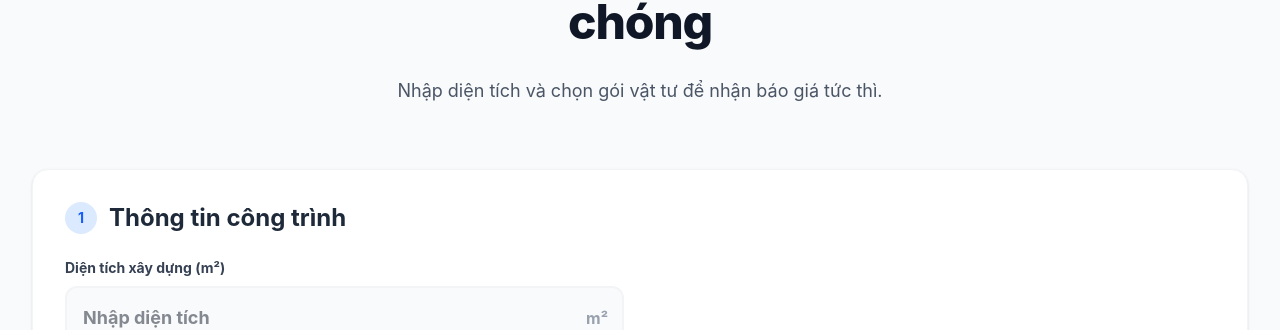
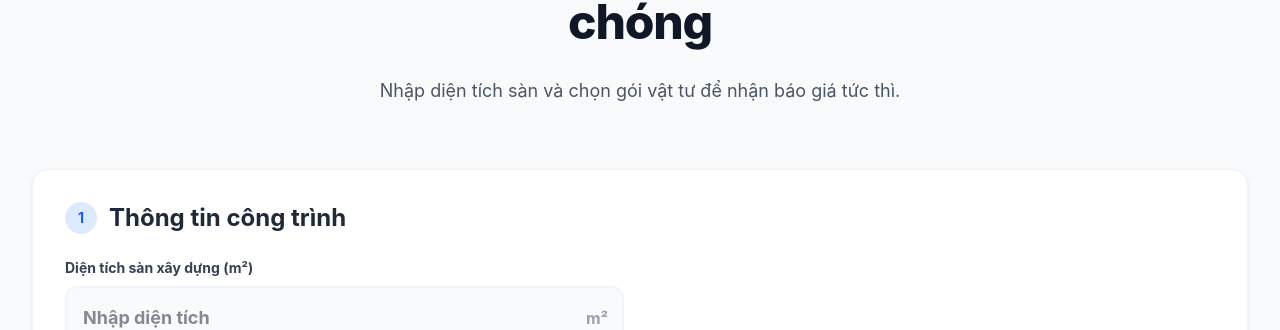
Before and after one commit to 47kiemtien-pixel/vithacons-quote, a React app in the folder frontend/: page / in a window 1280 px wide. Shown: the part 196-526 px from the top of the page. Built offline with nearby package versions, Linux system fonts and the light colour scheme; no server answers; the HTML template or start-up script is replaced by a standard one.

Commit message:
UI: Refine terminology from 'Diện tích xây dựng' to 'Diện tích sàn xây dựng' for better accuracy

```diff
--- a/frontend/src/App.jsx
+++ b/frontend/src/App.jsx
@@ -111,7 +111,7 @@ function App() {
       <main className="max-w-7xl mx-auto px-4 sm:px-6 lg:px-8 pt-8 sm:pt-12">
         <div className="text-center max-w-3xl mx-auto mb-10 sm:mb-16">
           <h2 className="text-3xl sm:text-5xl font-extrabold text-gray-900 mb-4 sm:mb-6 tracking-tight leading-tight">Dự toán chi phí xây dựng nhanh chóng</h2>
-          <p className="text-base sm:text-lg text-gray-600 leading-relaxed px-4">Nhập diện tích và chọn gói vật tư để nhận báo giá tức thì.</p>
+          <p className="text-base sm:text-lg text-gray-600 leading-relaxed px-4">Nhập diện tích sàn và chọn gói vật tư để nhận báo giá tức thì.</p>
         </div>
 
         <form onSubmit={handleCalculate} className="space-y-10 sm:space-y-12">
@@ -130,8 +130,8 @@ function App() {
             </h3>
             <div className="grid grid-cols-1 sm:grid-cols-2 gap-6 sm:gap-8">
               <div>
-                <label className="block text-sm font-bold text-gray-700 mb-2">Diện tích xây dựng (m²)</label>
-                <div className="relative flex items-center">
+                <label className="block text-sm font-bold text-gray-700 mb-2">Diện tích sàn xây dựng (m²)</label>
+                <div className="relative">
                   <input
                     type="number"
                     inputMode="numeric"
@@ -141,9 +141,9 @@ function App() {
                       if (fieldErrors.area) setFieldErrors(prev => ({ ...prev, area: null }));
                     }}
                     placeholder="Nhập diện tích"
-                    className={`w-full pl-4 pr-16 py-4 rounded-xl border-2 outline-none transition-all text-lg font-bold ${fieldErrors.area ? 'border-red-400 bg-red-50 focus:border-red-500' : 'border-gray-100 bg-gray-50 focus:bg-white focus:border-blue-500'}`}
+                    className={`w-full pl-4 pr-12 py-4 rounded-xl border-2 outline-none transition-all text-lg font-bold ${fieldErrors.area ? 'border-red-400 bg-red-50 focus:border-red-500' : 'border-gray-100 bg-gray-50 focus:bg-white focus:border-blue-500'}`}
                   />
-                  <div className="absolute right-4 text-gray-400 font-bold pointer-events-none">m²</div>
+                  <div className="absolute inset-y-0 right-0 pr-4 flex items-center pointer-events-none text-gray-400 font-bold">m²</div>
                 </div>
                 {fieldErrors.area && <p className="mt-2 text-sm text-red-600 font-bold animate-fade-in-up">{fieldErrors.area}</p>}
               </div>
@@ -151,7 +151,7 @@ function App() {
               {selectedPackage?.is_multi_story && (
                 <div className="animate-fade-in-up scroll-mt-24 sm:scroll-mt-28" ref={floorSectionRef}>
                   <label className="block text-sm font-bold text-gray-700 mb-2">Số tầng</label>
-                  <div className="relative flex items-center">
+                  <div className="relative">
                     <input
                       type="number"
                       inputMode="numeric"
@@ -161,9 +161,9 @@ function App() {
                         setFloors(e.target.value);
                         if (fieldErrors.floors) setFieldErrors(prev => ({ ...prev, floors: null }));
                       }}
-                      className={`w-full pl-4 pr-16 py-4 rounded-xl border-2 outline-none transition-all text-lg font-bold ${fieldErrors.floors ? 'border-red-400 bg-red-50 focus:border-red-500' : 'border-gray-100 bg-gray-50 focus:bg-white focus:border-blue-500'}`}
+                      className={`w-full pl-4 pr-12 py-4 rounded-xl border-2 outline-none transition-all text-lg font-bold ${fieldErrors.floors ? 'border-red-400 bg-red-50 focus:border-red-500' : 'border-gray-100 bg-gray-50 focus:bg-white focus:border-blue-500'}`}
                     />
-                    <div className="absolute right-4 text-gray-400 font-bold pointer-events-none">tầng</div>
+                    <div className="absolute inset-y-0 right-0 pr-4 flex items-center pointer-events-none text-gray-400 font-bold">tầng</div>
                   </div>
                   {fieldErrors.floors && <p className="mt-2 text-sm text-red-600 font-bold animate-fade-in-up">{fieldErrors.floors}</p>}
                 </div>
```
